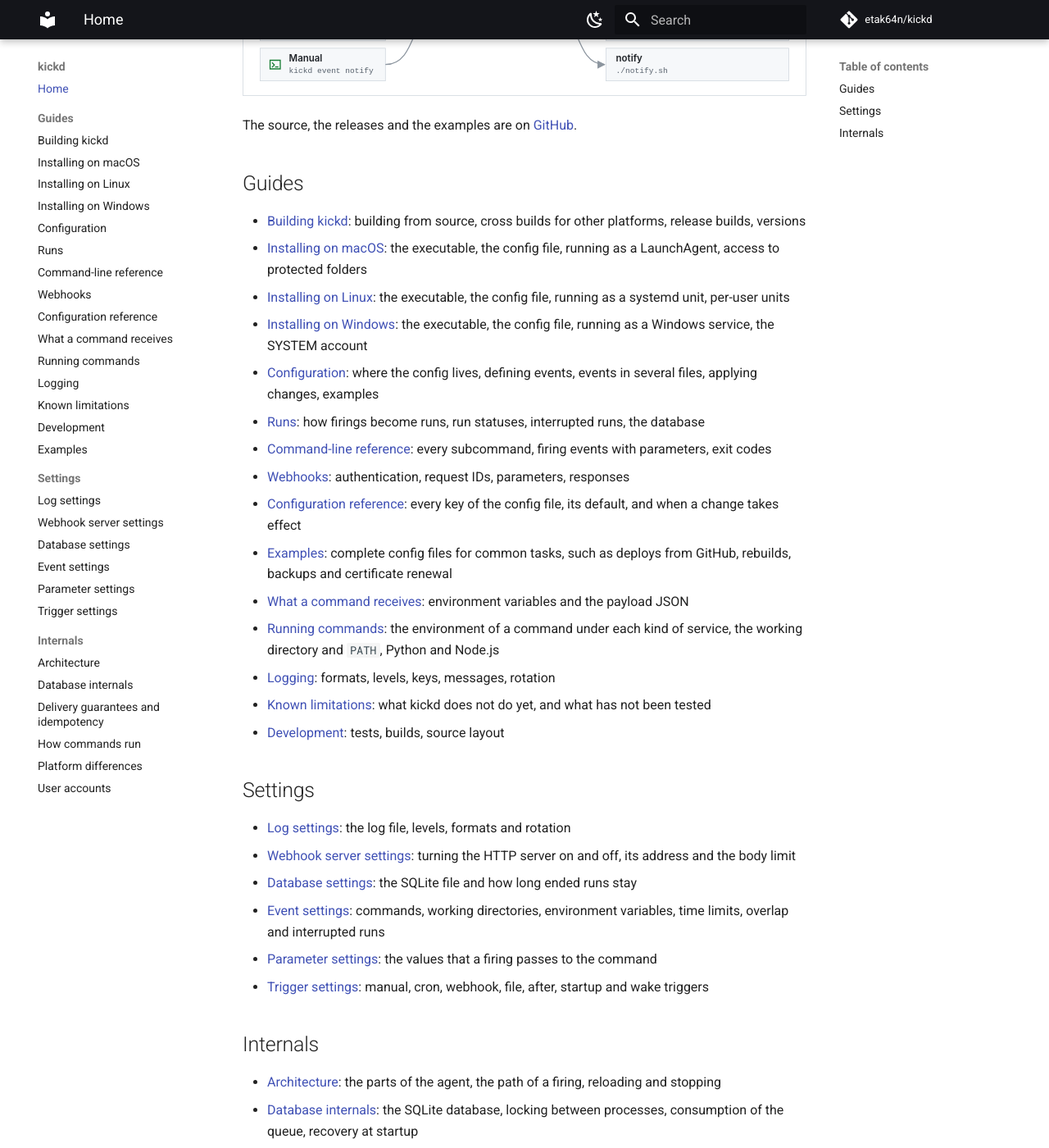
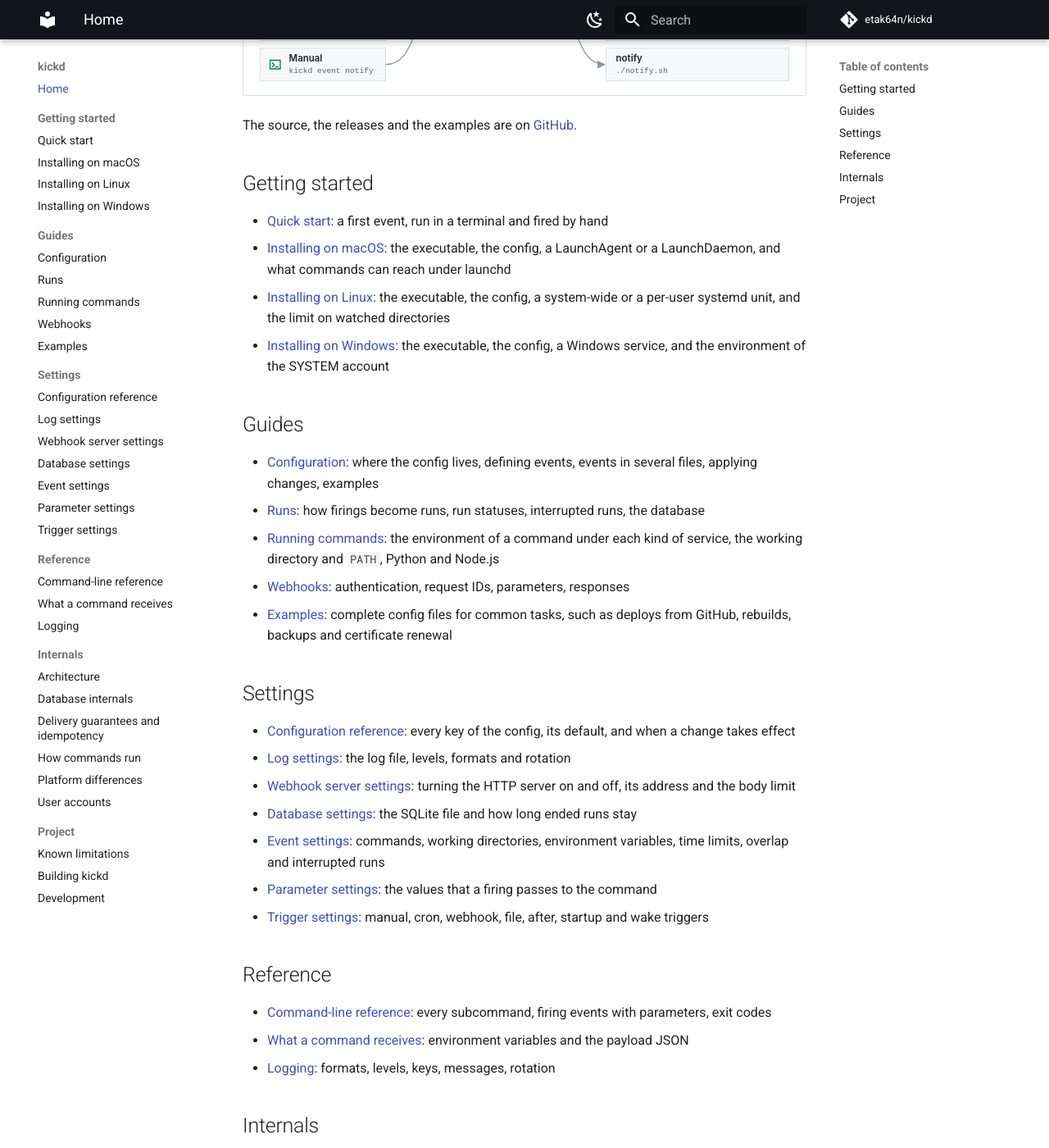
Before and after one commit to etak64n/kickd, an MkDocs documentation site: the page built from docs/index.md, in a window 1280 px wide and 1400 px high, scrolled down 429 px. Shown: the whole window at 82% size. Built offline with MkDocs 1.6.1 and Material for MkDocs 9.7.7, drawn with Linux system fonts in a browser that asks for light colours; comment, search, counter and statistics services are not loaded; some of the changed text lies outside the part shown.

Commit message:
Separate getting started from the guides and the references in the docs (#14)
The documentation index and the navigation of the site have six groups:
getting started, guides to the features, settings, references,
internals and the project. A quick start page opens getting started.

The README goes from what kickd is and does to its installation, the
quick start and the config file. Each installation guide gives its
steps first, then operating the service, then the notes for its OS,
and where the CI tests the steps last.

Co-Authored-By: Claude Opus 5.5 (1M context) <noreply@anthropic.com>

```diff
--- a/docs/index.md
+++ b/docs/index.md
@@ -8,32 +8,36 @@ Its config is YAML and has the same format on every OS.
 
 The source, the releases and the examples are on [GitHub](https://github.com/etak64n/kickd).
 
+## Getting started
+
+- [Quick start](quickstart.md): a first event, run in a terminal and fired by hand
+- [Installing on macOS](install-macos.md): the executable, the config, a LaunchAgent or a LaunchDaemon, and what commands can reach under launchd
+- [Installing on Linux](install-linux.md): the executable, the config, a system-wide or a per-user systemd unit, and the limit on watched directories
+- [Installing on Windows](install-windows.md): the executable, the config, a Windows service, and the environment of the SYSTEM account
+
 ## Guides
 
-- [Building kickd](build.md): building from source, cross builds for other platforms, release builds, versions
-- [Installing on macOS](install-macos.md): the executable, the config file, running as a LaunchAgent, access to protected folders
-- [Installing on Linux](install-linux.md): the executable, the config file, running as a systemd unit, per-user units
-- [Installing on Windows](install-windows.md): the executable, the config file, running as a Windows service, the SYSTEM account
 - [Configuration](configuration.md): where the config lives, defining events, events in several files, applying changes, examples
 - [Runs](runs.md): how firings become runs, run statuses, interrupted runs, the database
-- [Command-line reference](cli.md): every subcommand, firing events with parameters, exit codes
+- [Running commands](commands.md): the environment of a command under each kind of service, the working directory and `PATH`, Python and Node.js
 - [Webhooks](webhook.md): authentication, request IDs, parameters, responses
-- [Configuration reference](config-keys.md): every key of the config file, its default, and when a change takes effect
 - [Examples](https://github.com/etak64n/kickd/tree/main/examples): complete config files for common tasks, such as deploys from GitHub, rebuilds, backups and certificate renewal
-- [What a command receives](payload.md): environment variables and the payload JSON
-- [Running commands](commands.md): the environment of a command under each kind of service, the working directory and `PATH`, Python and Node.js
-- [Logging](logging.md): formats, levels, keys, messages, rotation
-- [Known limitations](limitations.md): what kickd does not do yet, and what has not been tested
-- [Development](development.md): tests, builds, source layout
 
 ## Settings
 
+- [Configuration reference](config-keys.md): every key of the config, its default, and when a change takes effect
 - [Log settings](settings/log.md): the log file, levels, formats and rotation
 - [Webhook server settings](settings/webhook.md): turning the HTTP server on and off, its address and the body limit
 - [Database settings](settings/database.md): the SQLite file and how long ended runs stay
 - [Event settings](settings/events.md): commands, working directories, environment variables, time limits, overlap and interrupted runs
 - [Parameter settings](settings/params.md): the values that a firing passes to the command
 - [Trigger settings](settings/triggers.md): manual, cron, webhook, file, after, startup and wake triggers
+
+## Reference
+
+- [Command-line reference](cli.md): every subcommand, firing events with parameters, exit codes
+- [What a command receives](payload.md): environment variables and the payload JSON
+- [Logging](logging.md): formats, levels, keys, messages, rotation
 
 ## Internals
 
@@ -43,3 +47,9 @@ The source, the releases and the examples are on [GitHub](https://github.com/eta
 - [How commands run](internals/execution.md): processes, environment, output, stopping, exit status
 - [Platform differences](internals/platforms.md): processes, signals, file watching, services and permissions on macOS, Linux and Windows
 - [User accounts](internals/users.md): which user runs the agent and its commands, who can fire events, and the files that kickd creates
+
+## Project
+
+- [Known limitations](limitations.md): what kickd does not do yet, and what has not been tested
+- [Building kickd](build.md): building from source, cross builds for other platforms, release builds, versions
+- [Development](development.md): tests, the documentation site, source layout
--- a/mkdocs.yml
+++ b/mkdocs.yml
@@ -50,29 +50,29 @@ validation:
 
 nav:
   - Home: index.md
-  - Guides:
-      - Building kickd: build.md
+  - Getting started:
+      - Quick start: quickstart.md
       - Installing on macOS: install-macos.md
       - Installing on Linux: install-linux.md
       - Installing on Windows: install-windows.md
+  - Guides:
       - Configuration: configuration.md
       - Runs: runs.md
-      - Command-line reference: cli.md
+      - Running commands: commands.md
       - Webhooks: webhook.md
-      - Configuration reference: config-keys.md
-      - What a command receives: payload.md
-      - Running commands: commands.md
-      - Logging: logging.md
-      - Known limitations: limitations.md
-      - Development: development.md
       - Examples: https://github.com/etak64n/kickd/tree/main/examples
   - Settings:
+      - Configuration reference: config-keys.md
       - Log settings: settings/log.md
       - Webhook server settings: settings/webhook.md
       - Database settings: settings/database.md
       - Event settings: settings/events.md
       - Parameter settings: settings/params.md
       - Trigger settings: settings/triggers.md
+  - Reference:
+      - Command-line reference: cli.md
+      - What a command receives: payload.md
+      - Logging: logging.md
   - Internals:
       - Architecture: internals/architecture.md
       - Database internals: internals/database.md
@@ -80,3 +80,7 @@ nav:
       - How commands run: internals/execution.md
       - Platform differences: internals/platforms.md
       - User accounts: internals/users.md
+  - Project:
+      - Known limitations: limitations.md
+      - Building kickd: build.md
+      - Development: development.md
```
Also changed, not shown: README.md (+87 -86 lines), docs/install-linux.md (+14 -12 lines), docs/install-macos.md (+49 -46 lines), docs/install-windows.md (+13 -11 lines), docs/quickstart.md (added, +47 -0 lines).
